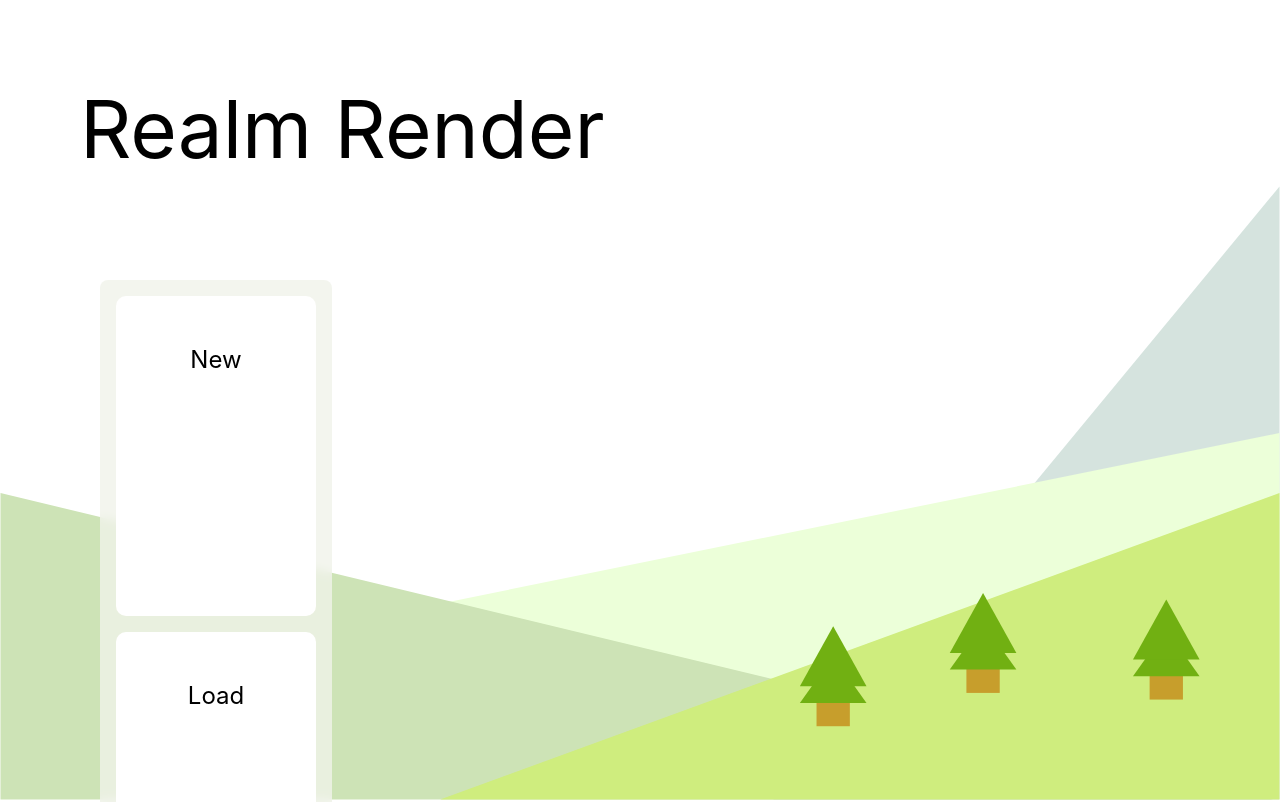
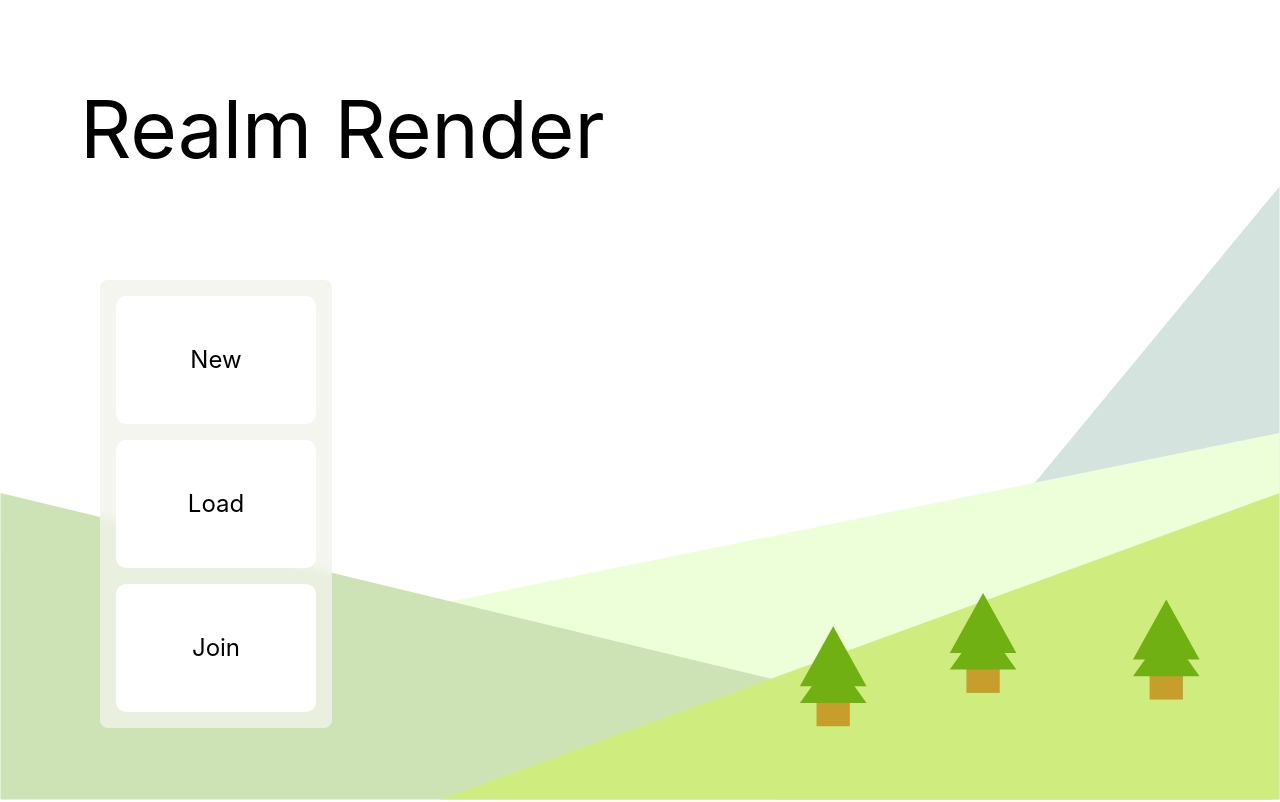
Before and after one commit to WilliamWFK/RealmRender, a React (Create React App) app in the folder software/realm-render/: page / in a window 1280 px wide. Shown: the top 802 px of the page. Built offline with nearby package versions, Linux system fonts and the light colour scheme.

Commit message:
fix(web): Fixed css bug

```diff
--- a/software/realm-render/src/pages/mapEditor.js
+++ b/software/realm-render/src/pages/mapEditor.js
@@ -210,7 +210,7 @@ const LoadMap = () => {
     }
 
     p5.setup = () => {
-      p5.createCanvas(window.innerWidth - 4, window.innerHeight - 4);
+      p5.createCanvas(window.innerWidth, window.innerHeight);
       let zoomInButton = p5.createButton("+");
       let zoomOutButton = p5.createButton("-");
 
@@ -241,7 +241,7 @@ const LoadMap = () => {
     };
   }
   return (
-    <div>
+    <div class="editorWrapper">
       <ReactP5Wrapper sketch={sketch} />
     </div>
   );
--- a/software/realm-render/src/styles/mapEditor.css
+++ b/software/realm-render/src/styles/mapEditor.css
@@ -1,5 +1,5 @@
 body,
-div {
+.editorWrapper {
     margin: 0;
     height: 100%;
     overflow: hidden
```
